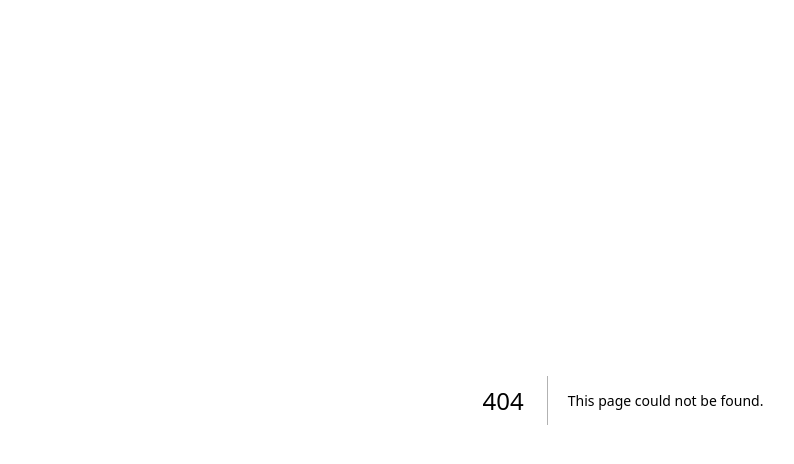
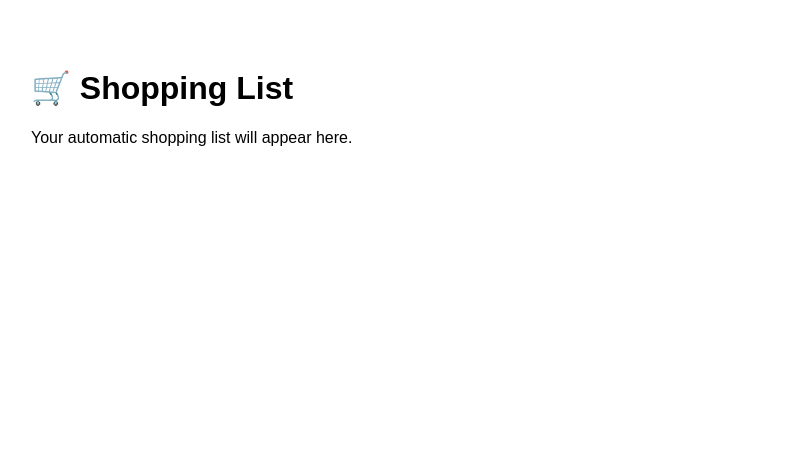
Before and after one commit to mauroapadula-beep/meal-planner-robomidas, a Next.js app: page /shopping in a window 1280 px wide. Before the commit this address had no page. Shown: the top 464 px of the page, without its empty margins (17-811 px from the left). Built offline with nearby package versions, Linux system fonts and the light colour scheme.

Commit message:
Create page.js

```diff
--- /dev/null
+++ b/app/shopping/page.js
@@ -0,0 +1,9 @@
+export default function ShoppingPage() {
+  return (
+    <div style={{ padding: 40, fontFamily: 'Arial' }}>
+      <h1>🛒 Shopping List</h1>
+
+      <p>Your automatic shopping list will appear here.</p>
+    </div>
+  )
+}
```
